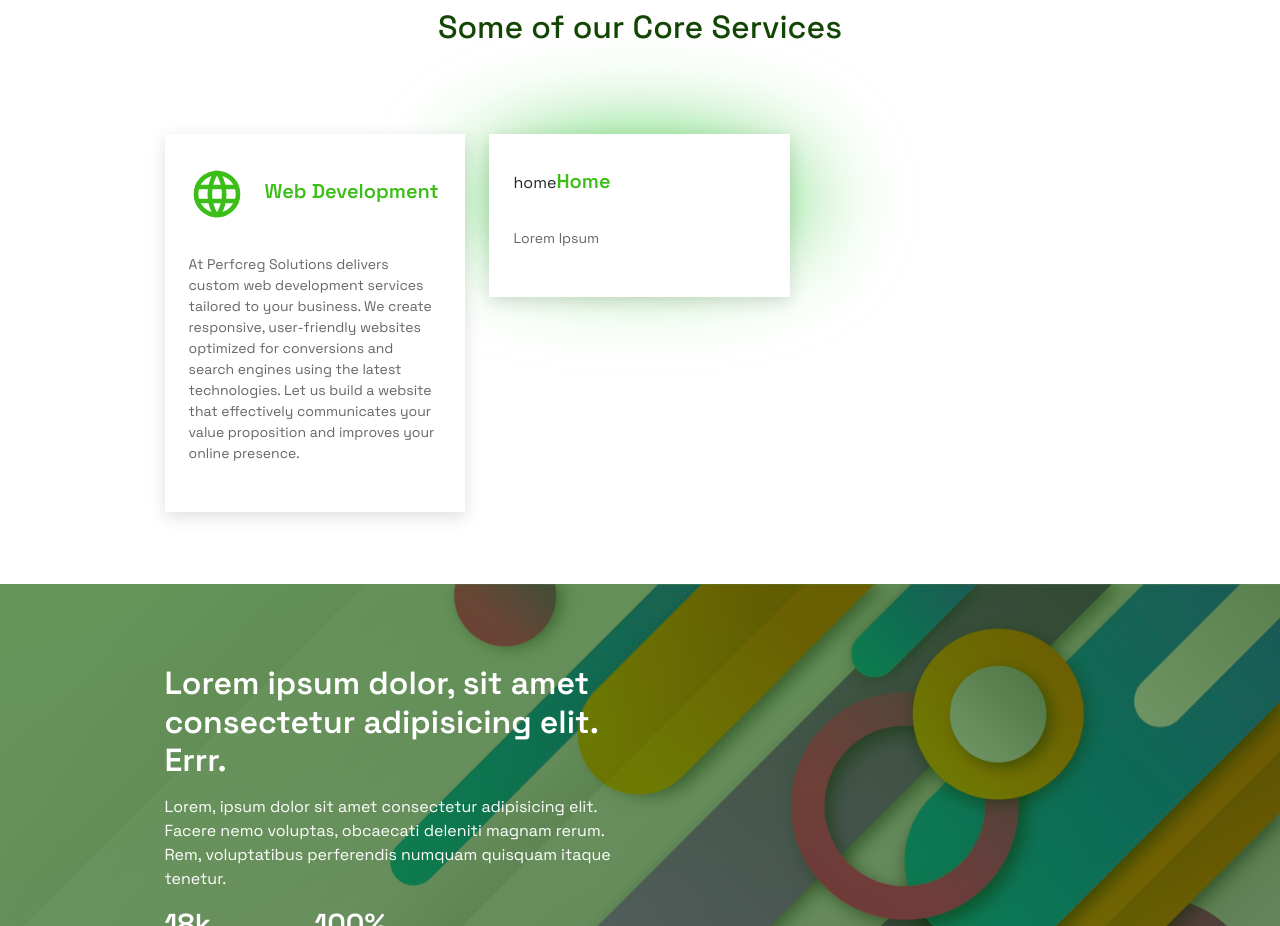
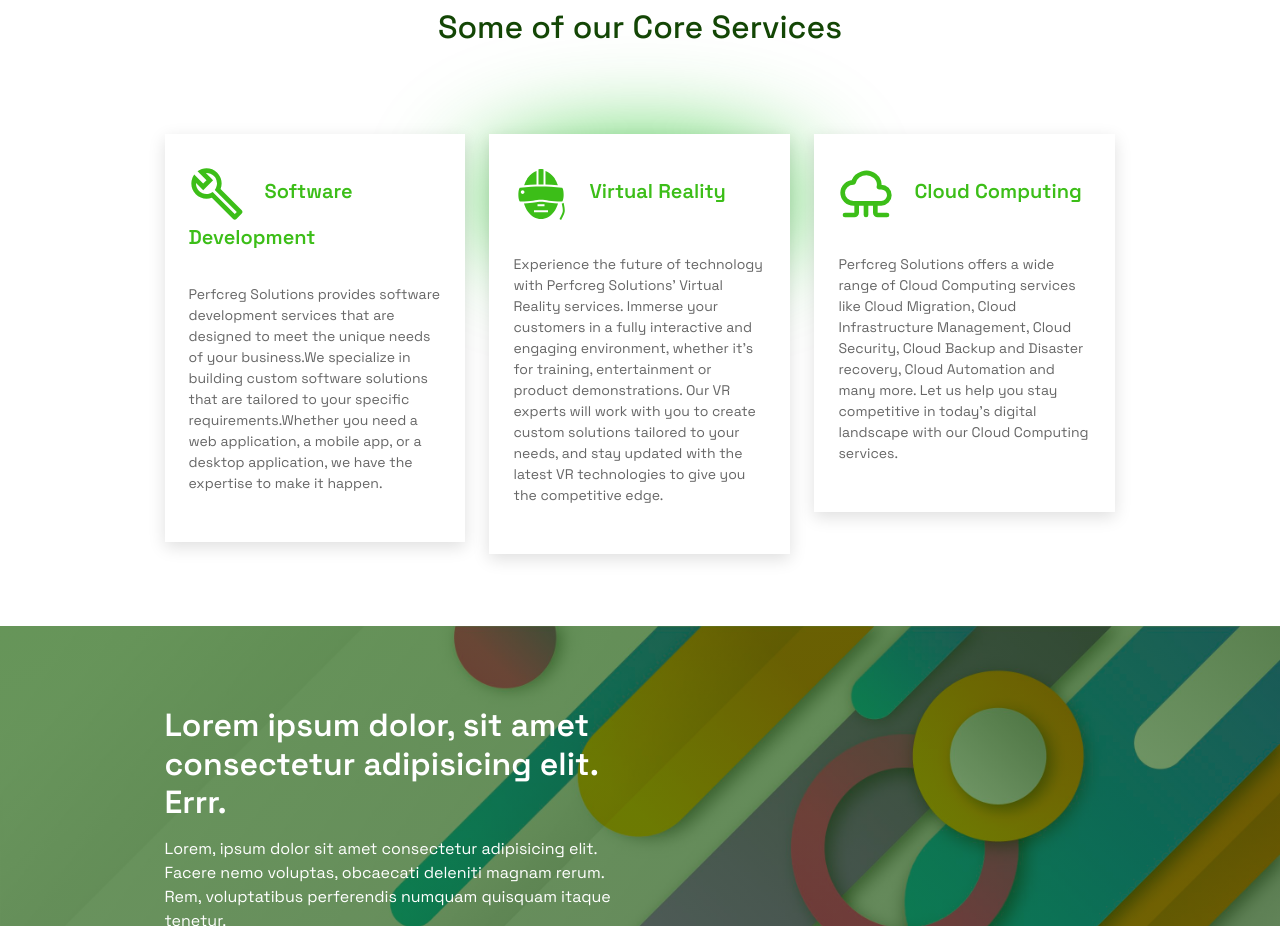
Before and after one commit to Olabode-cmd/perfcreg-solutions, a Next.js app: page / in a window 1280 px wide. Shown: the part 1600-2526 px from the top of the page. Built offline with nearby package versions, Linux system fonts and the light colour scheme.

Commit message:
new works

```diff
--- a/pages/index.js
+++ b/pages/index.js
@@ -11,23 +11,32 @@
 import Sectioncontact from './components/Sectioncontact'
 import Footer from './components/Footer'
 import ServiceBox from './components/ServiceBox'
-import { HiOutlineDesktopComputer, HiOutlineFingerPrint } from 'react-icons/hi'
-import { MdMobileFriendly } from 'react-icons/md'
-import {TbWorld} from 'react-icons/tb'
+// import Sectionservice from './components/Sectionservice'
+import { MdMobileFriendly, MdOutlineBuild } from 'react-icons/md'
+import { GiVrHeadset } from 'react-icons/gi'
+import { TbWorld, TbCloudComputing } from 'react-icons/tb'
+
+import { AiOutlineSolution } from 'react-icons/ai'
 
 export default function Home() {
 
   const service = [
     {
-      icon: <TbWorld className='service-icon'/>,
-      title: 'Web Development',
-      text: 'At Perfcreg Solutions delivers custom web development services tailored to your business. We create responsive, user-friendly websites optimized for conversions and search engines using the latest technologies. Let us build a website that effectively communicates your value proposition and improves your online presence.'
+      icon: <MdOutlineBuild className='service-icon' />,
+      title: "Software Development",
+      text: "Perfcreg Solutions provides software development services that are designed to meet the unique needs of your business.We specialize in building custom software solutions that are tailored to your specific requirements.Whether you need a web application, a mobile app, or a desktop application, we have the expertise to make it happen."
     },
     {
-      icon: 'home',
-      title: 'Home',
-      text: 'Lorem Ipsum'
+      icon: <GiVrHeadset className='service-icon' />,
+      title: "Virtual Reality",
+      text: "Experience the future of technology with Perfcreg Solutions' Virtual Reality services. Immerse your customers in a fully interactive and engaging environment, whether it's for training, entertainment or product demonstrations. Our VR experts will work with you to create custom solutions tailored to your needs, and stay updated with the latest VR technologies to give you the competitive edge."
+  },
+    {
+      icon: <TbCloudComputing className='service-icon' />,
+      title: "Cloud Computing",
+      text: "Perfcreg Solutions offers a wide range of Cloud Computing services like Cloud Migration, Cloud Infrastructure Management, Cloud Security, Cloud Backup and Disaster recovery, Cloud Automation and many more. Let us help you stay competitive in today's digital landscape with our Cloud Computing services."
     },
+
   ]
 
   return (
```
